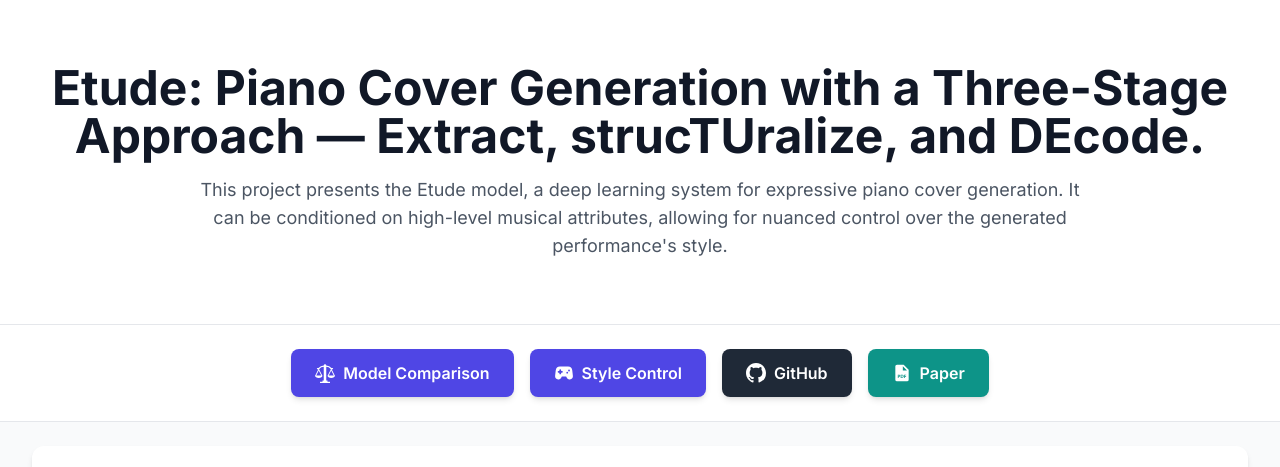
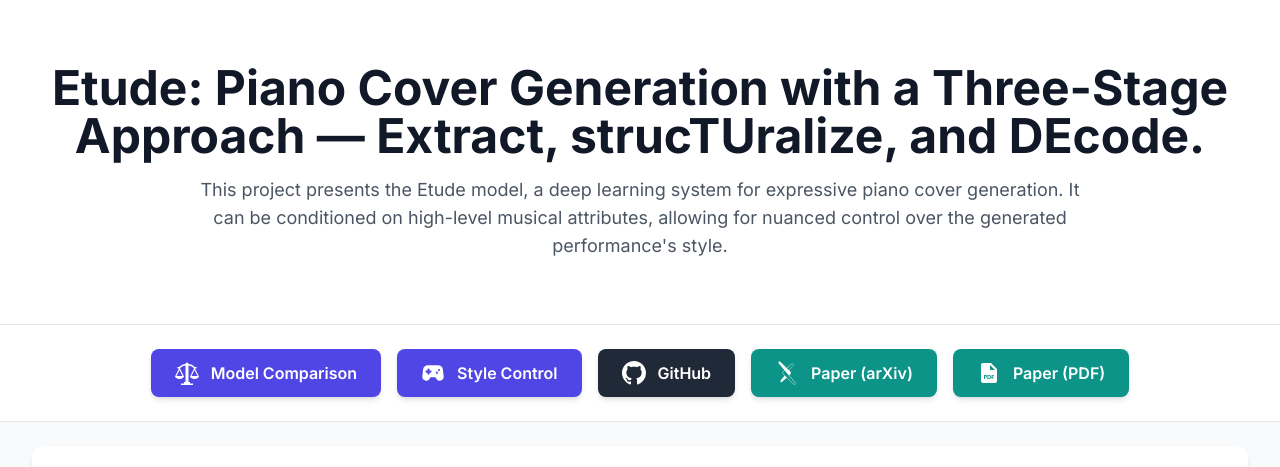
Before and after one commit to Xiugapurin/Etude, a plain HTML site: page docs/index.html in a window 1280 px wide. Shown: the top 467 px of the page. Drawn offline with nearby package versions, Linux system fonts and the light colour scheme.

Commit message:
update README.md

```diff
--- a/docs/index.html
+++ b/docs/index.html
@@ -33,7 +33,7 @@
           href="demo1.html"
           class="inline-flex items-center bg-indigo-600 text-white font-semibold py-3 px-6 rounded-lg shadow-md hover:bg-indigo-700 transition-all transform hover:scale-105"
         >
-          <svg class="w-5 h-5 mr-2" xmlns="http://www.w3.org/2000/svg" width="16" height="16" viewBox="0 0 16 16">
+          <svg class="w-6 h-6 mr-3" xmlns="http://www.w3.org/2000/svg" width="16" height="16" viewBox="0 0 16 16">
             <path
               fill="currentColor"
               d="m15.81 10l-2.5-5H14a.5.5 0 0 0 0-1h-.79a6.04 6.04 0 0 0-4.198-1.95L9 2a1 1 0 0 0-2 0v.05a6.17 6.17 0 0 0-4.247 1.947L2 4a.5.5 0 0 0 0 1h.69l-2.5 5H0c0 1.1 1.34 2 3 2s3-.9 3-2h-.19L3.26 4.91a.5.5 0 0 0 .159-.148A4.84 4.84 0 0 1 6.994 3.06L7 14H6v1H4v1h8v-1h-2v-1H9V3.06a4.7 4.7 0 0 1 3.524 1.693a.5.5 0 0 0 .193.186L10.19 10H10c0 1.1 1.34 2 3 2s3-.9 3-2zM5 10H1l2-3.94zm6 0l2-3.94L15 10z"
@@ -46,7 +46,7 @@
           href="demo2.html"
           class="inline-flex items-center bg-indigo-600 text-white font-semibold py-3 px-6 rounded-lg shadow-md hover:bg-indigo-700 transition-all transform hover:scale-105"
         >
-          <svg class="w-5 h-5 mr-2" xmlns="http://www.w3.org/2000/svg" width="14" height="14" viewBox="0 0 14 14">
+          <svg class="w-6 h-6 mr-3" xmlns="http://www.w3.org/2000/svg" width="14" height="14" viewBox="0 0 14 14">
             <path
               fill="currentColor"
               fill-rule="evenodd"
@@ -63,7 +63,7 @@
           rel="noopener noreferrer"
           class="inline-flex items-center bg-gray-800 text-white font-semibold py-3 px-6 rounded-lg shadow-md hover:bg-gray-900 transition-all transform hover:scale-105"
         >
-          <svg class="w-5 h-5 mr-2" viewBox="0 0 16 16" fill="currentColor" aria-hidden="true">
+          <svg class="w-6 h-6 mr-3" viewBox="0 0 16 16" fill="currentColor" aria-hidden="true">
             <path
               fill-rule="evenodd"
               d="M8 0C3.58 0 0 3.58 0 8c0 3.54 2.29 6.53 5.47 7.59.4.07.55-.17.55-.38 0-.19-.01-.82-.01-1.49-2.01.37-2.53-.49-2.69-.94-.09-.23-.48-.94-.82-1.13-.28-.15-.68-.52-.01-.53.63-.01 1.08.58 1.23.82.72 1.21 1.87.87 2.33.66.07-.52.28-.87.51-1.07-1.78-.2-3.64-.89-3.64-3.95 0-.87.31-1.59.82-2.15-.08-.2-.36-1.02.08-2.12 0 0 .67-.21 2.2.82.64-.18 1.32-.27 2-.27.68 0 1.36.09 2 .27 1.53-1.04 2.2-.82 2.2-.82.44 1.1.16 1.92.08 2.12.51.56.82 1.27.82 2.15 0 3.07-1.87 3.75-3.65 3.95.29.25.54.73.54 1.48 0 1.07-.01 1.93-.01 2.2 0 .21.15.46.55.38A8.013 8.013 0 0016 8c0-4.42-3.58-8-8-8z"
@@ -73,12 +73,27 @@
         </a>
 
         <a
+          href="https://arxiv.org/abs/2509.16522"
+          target="_blank"
+          rel="noopener noreferrer"
+          class="inline-flex items-center bg-teal-600 text-white font-semibold py-3 px-6 rounded-lg shadow-md hover:bg-teal-700 transition-all transform hover:scale-105"
+        >
+          <svg class="w-6 h-6 mr-3" xmlns="http://www.w3.org/2000/svg" width="448" height="512" viewBox="0 0 448 512">
+            <path
+              fill="currentColor"
+              d="M62.258 8.006a22.22 22.22 0 0 0-20.929 13.448c-3.404 8.169-.96 13.898 6.506 24.59c10.935 16.09 122.178 149.673 122.178 149.673l-24.619 23.038c-20.74 20.735-21.632 48.566-2.34 67.852l28.663 27.3l-79.976 98.235c-6.21 6.614-10.053 18.221-6.585 26.552a22.7 22.7 0 0 0 21.21 14.06a20.23 20.23 0 0 0 15.249-7.536l95.122-88.437L363.33 496.39a27.14 27.14 0 0 0 18.418 7.61a25.3 25.3 0 0 0 7.335-1.108a27.66 27.66 0 0 0 18.4-18.99a25.6 25.6 0 0 0-6.481-23.69L272.219 305.195l23.062-21.443c17.198-15.504 17.29-42.455.197-58.076l-25.257-24.228L357.417 98.46l.115-.133l.103-.14c7.793-10.123 11.52-17.92 7.502-27.806a36.17 36.17 0 0 0-23.647-18.37a24 24 0 0 0-3.166-.212l-.006.018a28.52 28.52 0 0 0-18.252 8.123l-.203.166l-.19.173L218.6 151.925L79.261 18.253S70.995 8.213 62.258 8.006m276.06 51.214q1.115.004 2.22.148a29.3 29.3 0 0 1 17.719 13.81c2.246 5.523 1.554 10.01-6.506 20.484L264.861 196.3l-40.882-39.22l100.68-91.304a21.77 21.77 0 0 1 13.66-6.536zM175.077 201.127L395.19 464.872c4.32 5.408 7.02 10.818 5.18 16.914a20.25 20.25 0 0 1-13.463 14.037a17.6 17.6 0 0 1-5.17.784a19.8 19.8 0 0 1-13.293-5.56l-220.15-209.694c-17.317-17.316-14.698-40.33 2.158-57.186z"
+            />
+          </svg>
+          Paper (arXiv)
+        </a>
+
+        <a
           href="./assets/paper.pdf"
           target="_blank"
           rel="noopener noreferrer"
           class="inline-flex items-center bg-teal-600 text-white font-semibold py-3 px-6 rounded-lg shadow-md hover:bg-teal-700 transition-all transform hover:scale-105"
         >
-          <svg class="w-5 h-5 mr-2" xmlns="http://www.w3.org/2000/svg" width="16" height="16" viewBox="0 0 24 24">
+          <svg class="w-6 h-6 mr-3" xmlns="http://www.w3.org/2000/svg" width="16" height="16" viewBox="0 0 24 24">
             <path
               fill="currentColor"
               d="M8.267 14.68c-.184 0-.308.018-.372.036v1.178c.076.018.171.023.302.023c.479 0 .774-.242.774-.651c0-.366-.254-.586-.704-.586m3.487.012c-.2 0-.33.018-.407.036v2.61c.077.018.201.018.313.018c.817.006 1.349-.444 1.349-1.396c.006-.83-.479-1.268-1.255-1.268"
@@ -88,7 +103,7 @@
               d="M14 2H6a2 2 0 0 0-2 2v16a2 2 0 0 0 2 2h12a2 2 0 0 0 2-2V8zM9.498 16.19c-.309.29-.765.42-1.296.42a2 2 0 0 1-.308-.018v1.426H7v-3.936A7.6 7.6 0 0 1 8.219 14c.557 0 .953.106 1.22.319c.254.202.426.533.426.923c-.001.392-.131.723-.367.948m3.807 1.355c-.42.349-1.059.515-1.84.515c-.468 0-.799-.03-1.024-.06v-3.917A8 8 0 0 1 11.66 14c.757 0 1.249.136 1.633.426c.415.308.675.799.675 1.504c0 .763-.279 1.29-.663 1.615M17 14.77h-1.532v.911H16.9v.734h-1.432v1.604h-.906V14.03H17zM14 9h-1V4l5 5z"
             />
           </svg>
-          Paper
+          Paper (PDF)
         </a>
       </div>
     </nav>
```
Also changed, not shown: 1 other file.
